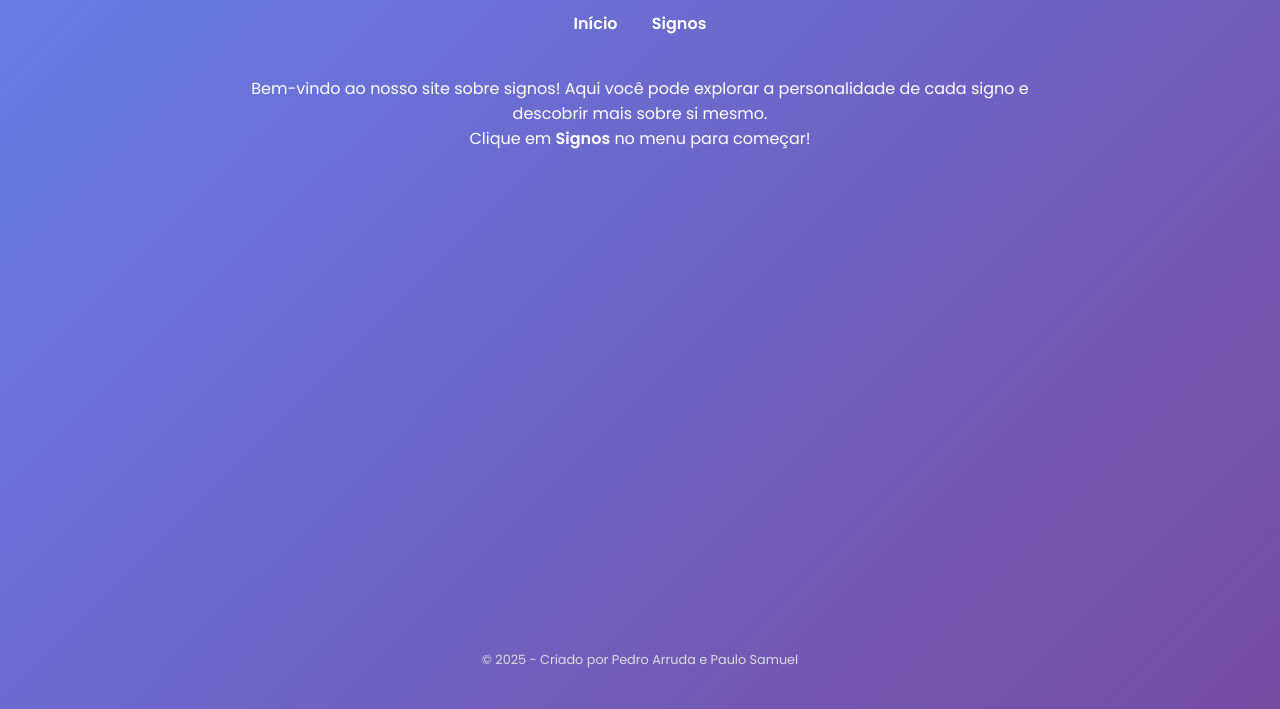
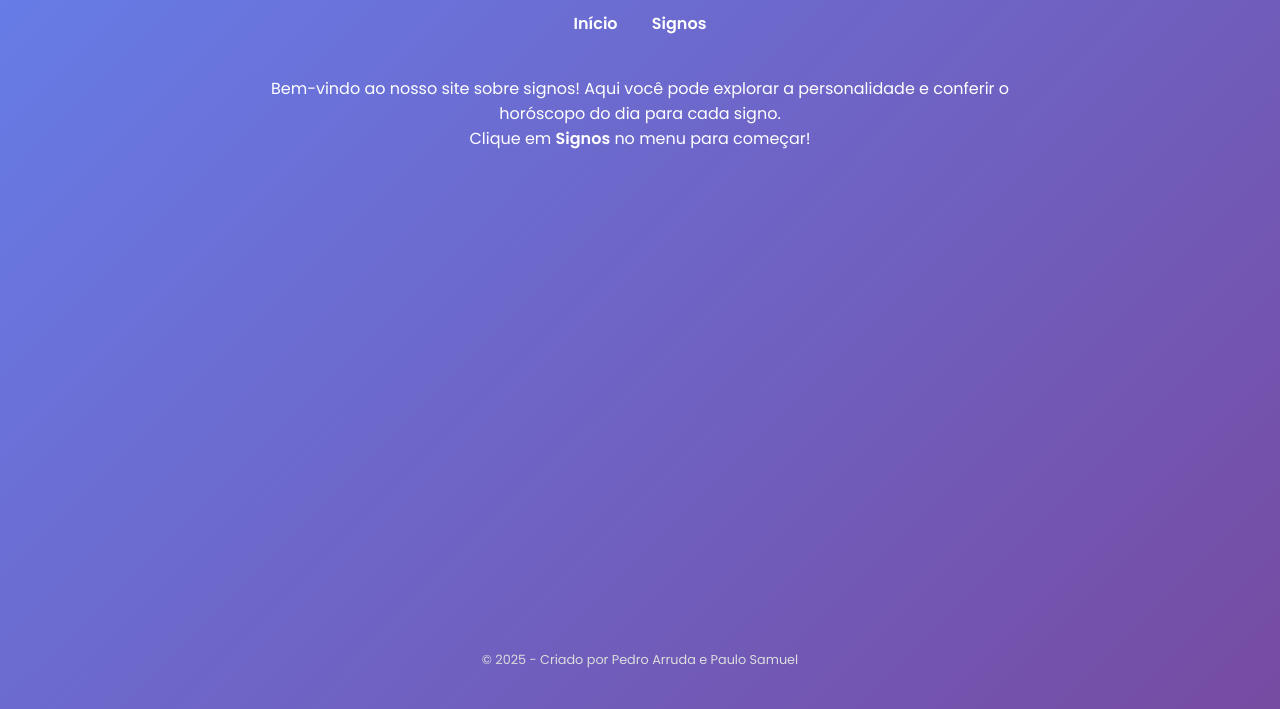
Before and after one commit to pero656/signos-, a plain HTML site: page index.html in a window 1280 px wide. Shown: the part 91-800 px from the top of the page. Drawn offline with Linux system fonts and the light colour scheme.

Commit message:
Update index.html

```diff
--- a/index.html
+++ b/index.html
@@ -61,7 +61,7 @@
     </nav>
   </header>
   <div class="content">
-    <p>Bem-vindo ao nosso site sobre signos! Aqui você pode explorar a personalidade de cada signo e descobrir mais sobre si mesmo.</p>
+    <p>Bem-vindo ao nosso site sobre signos! Aqui você pode explorar a personalidade e conferir o horóscopo do dia para cada signo.</p>
     <p>Clique em <strong>Signos</strong> no menu para começar!</p>
   </div>
   <footer>
```
